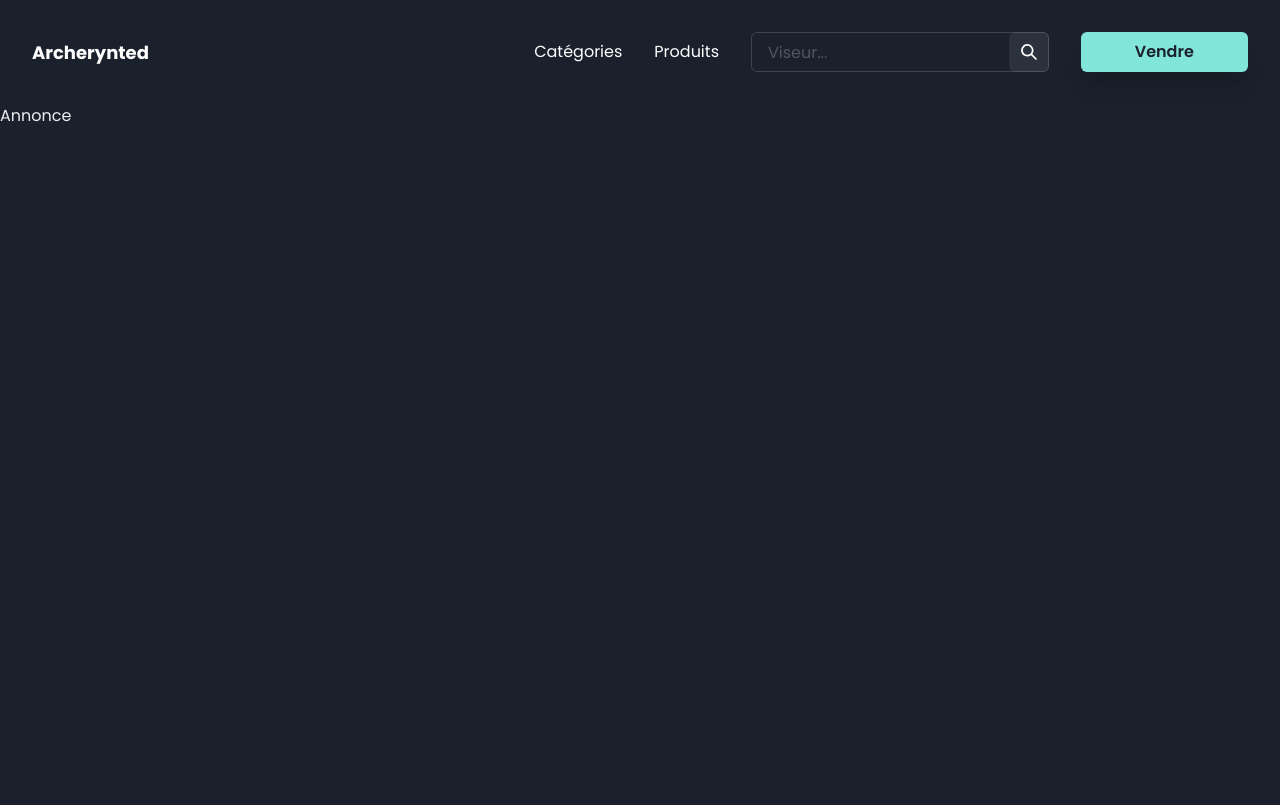
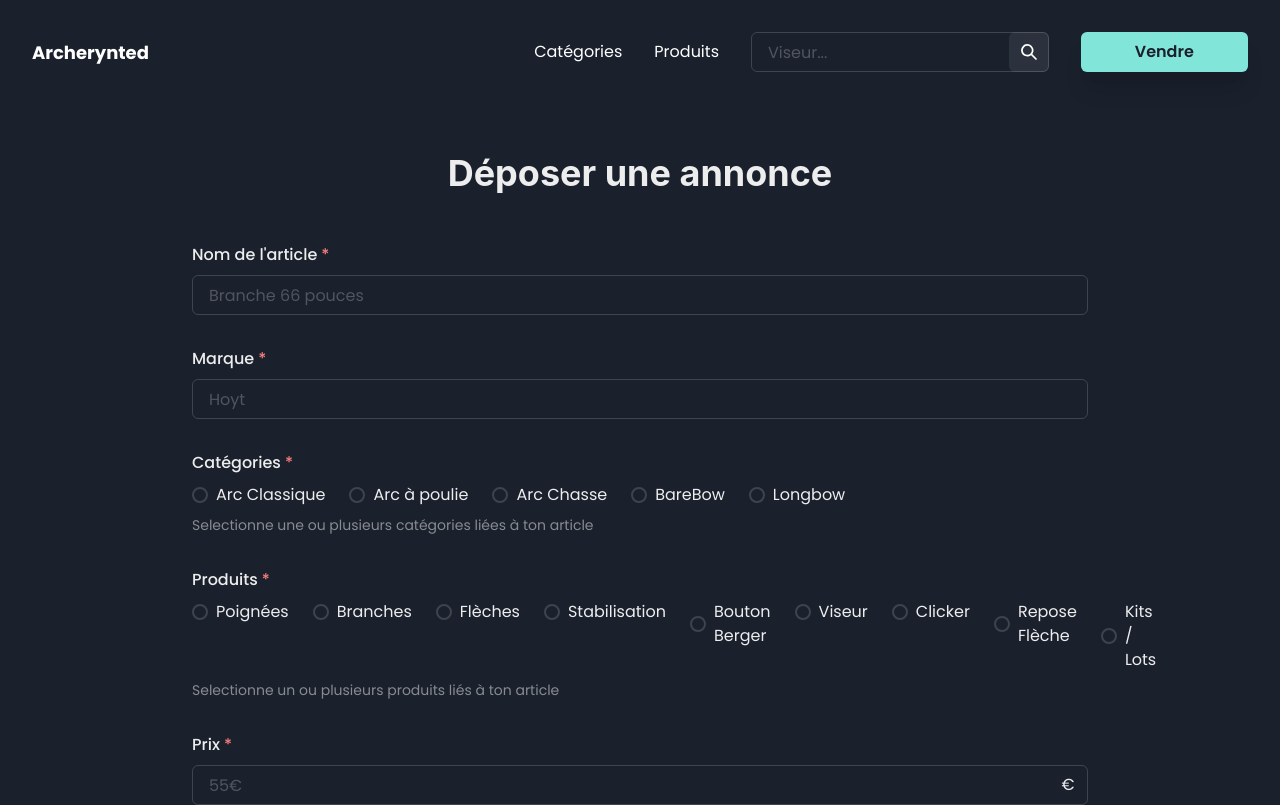
Before and after one commit to jcbquentin/archerynted, a Next.js app: page /deposer-une-annonce in a window 1280 px wide. Shown: the top 805 px of the page. Built offline with nearby package versions, Linux system fonts and the light colour scheme.

Commit message:
adding form v1 to be reviewed

```diff
--- /dev/null
+++ b/components/Form/Fields/FieldPrice.js
@@ -0,0 +1,19 @@
+import { FormControl, FormLabel, InputGroup, Input, InputRightElement } from "@chakra-ui/react";
+
+export default function FieldPrice({ label, placeholder, type, setter}) {
+  return (
+    <FormControl mb="8" isRequired>
+    <FormLabel htmlFor="prix">{label}</FormLabel>
+    <InputGroup>
+      <Input
+        placeholder={placeholder}
+        type={type}
+        w={"100%"}
+        onChange={setter}
+      />
+      <InputRightElement>€</InputRightElement>
+    </InputGroup>
+  </FormControl>
+  )
+
+}
--- /dev/null
+++ b/components/Form/Fields/RadioCategorie.js
@@ -0,0 +1,62 @@
+import {
+  FormControl,
+  FormLabel,
+  RadioGroup,
+  HStack,
+  Radio,
+  FormHelperText,
+} from "@chakra-ui/react";
+
+const RadioCategorie = ({ setCategories }) => {
+  return (
+    <FormControl as="fieldset" mb="8" isRequired>
+      <FormLabel as="legend">Catégories</FormLabel>
+      <RadioGroup>
+        <HStack
+          spacing="24px"
+          display="flex"
+          flexDirection={["column", "column", "row"]}
+          align="flex-start"
+        >
+          {/* // TODO à revoir */}
+          <Radio ml={["6", "6", "0"]} value="arc-classique" name="categories" onChange={(event) => setCategories(event.target.value)}>
+            Arc Classique
+          </Radio>
+          <Radio
+            value="arc-poulie"
+            name="categories"
+            onChange={(event) => setCategories(event.target.value)}
+          >
+            Arc à poulie
+          </Radio>
+          <Radio
+            value="arc-chasse"
+            name="categories"
+            onChange={(event) => setCategories(event.target.value)}
+          >
+            Arc Chasse
+          </Radio>
+          <Radio
+            value="barebow"
+            name="categories"
+            onChange={(event) => setCategories(event.target.value)}
+          >
+            BareBow
+          </Radio>
+          <Radio
+            value="longbow"
+            name="categories"
+            onChange={(event) => setCategories(event.target.value)}
+          >
+            Longbow
+          </Radio>
+        </HStack>
+      </RadioGroup>
+      <FormHelperText>
+        Selectionne une ou plusieurs catégories liées à ton article
+      </FormHelperText>
+    </FormControl>
+  );
+};
+
+export default RadioCategorie;
--- /dev/null
+++ b/components/Form/Fields/RadioProduct.js
@@ -0,0 +1,34 @@
+import { FormControl, FormLabel, RadioGroup, HStack, Radio, FormHelperText } from "@chakra-ui/react"
+
+const RadioProduct = () => {
+  return (
+    <FormControl as="fieldset" mb="8" isRequired>
+    <FormLabel as="legend">Produits</FormLabel>
+    <RadioGroup>
+      <HStack
+        spacing="24px"
+        display="flex"
+        flexDirection={["column", "column", "row"]}
+        align="flex-start"
+      >
+        <Radio ml={["6", "6", "0"]} value="poignee">
+          Poignées
+        </Radio>
+        <Radio value="branches">Branches</Radio>
+        <Radio value="fleches">Flèches</Radio>
+        <Radio value="stabilisation">Stabilisation</Radio>
+        <Radio value="bouton-berger">Bouton Berger</Radio>
+        <Radio value="viseur">Viseur</Radio>
+        <Radio value="clicker">Clicker</Radio>
+        <Radio value="repose-fleche">Repose Flèche</Radio>
+        <Radio value="kits-lots">Kits / Lots</Radio>
+      </HStack>
+    </RadioGroup>
+    <FormHelperText>
+      Selectionne un ou plusieurs produits liés à ton article
+    </FormHelperText>
+  </FormControl>
+  )
+}
+
+export default RadioProduct;
--- /dev/null
+++ b/components/Form/Fields/index.js
@@ -0,0 +1,17 @@
+import { FormControl, FormLabel, Input } from "@chakra-ui/react";
+
+export default function FieldText({ label, id, type, setter, placeholder, maxLength, children }) {
+  return (
+    <FormControl mb="8" isRequired>
+      <FormLabel htmlFor="article-name">{label}</FormLabel>
+      <Input
+        id={id}
+        type={type}
+        placeholder={placeholder}
+        maxLength={maxLength}
+        onChange={setter}
+      />
+      {children}
+    </FormControl>
+  );
+};
--- /dev/null
+++ b/components/Form/index.js
@@ -0,0 +1,100 @@
+import { useState, useEffect } from "react";
+import {
+  FormControl,
+  Box,
+  Button,
+  Form,
+} from "@chakra-ui/react";
+
+import Preview from "./preview";
+import FieldText from "./Fields";
+import FieldPrice from "./Fields/FieldPrice";
+import RadioCategorie from "./Fields/RadioCategorie";
+import RadioProduct from "./Fields/RadioProduct";
+
+const Formulaire = () => {
+  const [img, setImg] = useState([]);
+  const [imgURL, setImgURL] = useState([]);
+  const [isUpload, setIsUpload] = useState(false);
+  const [name, setName] = useState("");
+  const [price, setPrice] = useState("");
+  const [brand, setBrand] = useState("");
+  const [categories, setCategories] = useState("");
+
+  useEffect(() => {
+    // Si le contenus du tableau img est inférieur a 1, je return
+    if (img.length < 1) return;
+    // Je créer un nouveau tableau
+    const newImgURL = [];
+    console.log(newImgURL);
+    // Je parcours le tablaau [img], pour chaque image contenus dans [img] j'insere dans le tableau [newImgURL] un chaine de caractère unique de type URL correspondant à l'image uploader'
+    img.forEach((image) => newImgURL.push(URL.createObjectURL(image)));
+    // Je set mon tableau [imgURl] avec le tableau précédement mis à jour
+    setImgURL(newImgURL);
+  }, [img]);
+
+  const onImgChange = (e) => {
+    setImg([...e.target.files]);
+    setIsUpload(true);
+  };
+
+  return (
+    <form action="post" display="flex" flexDirection="column" px="15%" my="8">
+      <Box display="flex" flexDirection="column" px="15%" my="8">
+        <FormControl w="100%" py="4">
+          <FieldText
+            label={"Nom de l'article"}
+            id={"article-name"}
+            type={"text"}
+            setter={(e) => setName(e.target.value)}
+            placeholder={"Branche 66 pouces"}
+            maxLength={25}
+          />
+          <FieldText
+            label={"Marque"}
+            id={"article-brand"}
+            type={"text"}
+            setter={(e) => setBrand(e.target.value)}
+            placeholder={"Hoyt"}
+            maxLength={30}
+          />
+          <RadioCategorie setCategories={setCategories} />
+          <RadioProduct />
+          <FieldPrice
+            label={"Prix"}
+            placeholder={"55€"}
+            type={"number"}
+            setter={(e) => setPrice(e.target.value)}
+          />
+          <FieldText
+            label={"Adresse email"}
+            id={"email"}
+            type={"email"}
+            placeholder={"robin@hood.com"}
+            maxLength={100}
+          />
+          <FormControl mb="8" isRequired>
+            <input
+              type="file"
+              accept="image/png, image/jpeg"
+              onChange={onImgChange}
+            />
+          </FormControl>
+          <Button type="submit">Soumettre</Button>
+        </FormControl>
+          <Box display="flex" flexDirection="column" alignItems="center">
+            <Preview
+              isUpload={isUpload}
+              article={name}
+              price={price}
+              brand={brand}
+              image={imgURL}
+              categories={categories}
+            />
+          </Box>
+      </Box>
+    </form>
+  );
+};
+
+export default Formulaire;
--- /dev/null
+++ b/components/Form/preview.js
@@ -0,0 +1,15 @@
+import Copy from "../common/copy";
+import { Box, Heading} from "@chakra-ui/react";
+
+const Preview = ({ article, price, image, isUpload, brand, categories }) => {
+  return isUpload ? (
+    <>
+      <Heading mb="8">Preview</Heading>
+      <Copy article={article} price={price} image={image} brand={brand} categories={categories} />
+    </>
+  ) : (
+    <></>
+  );
+};
+
+export default Preview;
--- a/components/Home/LatestProduct/CardProduct.js
+++ b/components/common/copy.js
@@ -8,17 +8,19 @@ import {
   Text,
 } from "@chakra-ui/react";
 import { ArrowRightIcon } from "@chakra-ui/icons";
-const CardProduct = () => {
+
+const CardProduct = ({ image, article, brand, categories, price}) => {
   return (
     <Card
       mx="2"
       my="2"
-      width="250px"
+      width="300px"
+      h="450px"
       backgroundColor="rgba(255, 255, 255, 0.2)"
       borderRadius="md"
     >
       <Image
-        src="https://archerie-wuilbaut.eu/3695-superlarge_default/viseur-sx200-cl-de-arc-systeme.jpg"
+        src={image}
         alt="product"
         h={["70%", "70%", "70%", "70%"]}
         w="100%"
@@ -27,24 +29,24 @@ const CardProduct = () => {
         borderTopRightRadius="md"
       />
       <Card p="2">
-        <Heading size="md" color="white" fontWeight="600" ml="1" mb="1">
-          Viseur SX200
+        {/* Nom du produit */}
+        <Heading size="md" color="white" fontWeight="600" ml="1" mb="4">
+          {article}
         </Heading>
         {/* Marque */}
         <Tag colorScheme="green" size="sm" mr="1">
-          <Text casing="upperCase">Arc System</Text>
+          <Text casing="upperCase">{brand}</Text>
         </Tag>
         <Tag colorScheme="red" size="sm">
-          <Text casing="upperCase">Arc Classique</Text>
+          <Text casing="upperCase">{categories}</Text>
         </Tag>
-        {/* Nom du produit */}
         <Box
           display="flex"
           justifyContent="space-between"
           alignItems="center"
-          mt="2"
+          mt="4"
         >
-          <p>45.99€</p>
+          <Text ml="2">{price}€</Text>
           <IconButton
             aria-label="go to product page"
             size="sm"
--- /dev/null
+++ b/components/common/title.js
@@ -0,0 +1,13 @@
+import { Box, Heading } from '@chakra-ui/react'
+
+const Title = ({ title }) => {
+  return (
+    <Box display="flex" justifyContent="center" my="4" pt="8">
+    <Heading as="h2" size="xl">
+      {title}
+    </Heading>
+  </Box>
+  )
+}
+
+export default Title;
--- a/pages/deposer-une-annonce.js
+++ b/pages/deposer-une-annonce.js
@@ -1,12 +1,22 @@
-import Header from '../components/Header'
+import Head from "next/head";
+
+import Header from "../components/Header";
+import Title from "../components/common/title";
+import Formulaire from "../components/Form";
 
 const Annonce = () => {
   return (
-    <div>
+    <>
+      <Head>
+        <title>Déposer une annonce - Archerynted</title>
+        <meta name="description" content="Generated by create next app" />
+        <link rel="icon" href="/favicon.ico" />
+      </Head>
       <Header />
-      <h1>Annonce</h1>
-    </div>
-  )
-}
+      <Title title={"Déposer une annonce"} />
+      <Formulaire />
+    </>
+  );
+};
 
 export default Annonce;
```
Also changed, not shown: components/Header/NavBar/NavSearch.js (+15 -13 lines), components/Home/LatestProduct/index.js (+5 -7 lines), components/common/CardProduct.js (added, +60 -0 lines).
